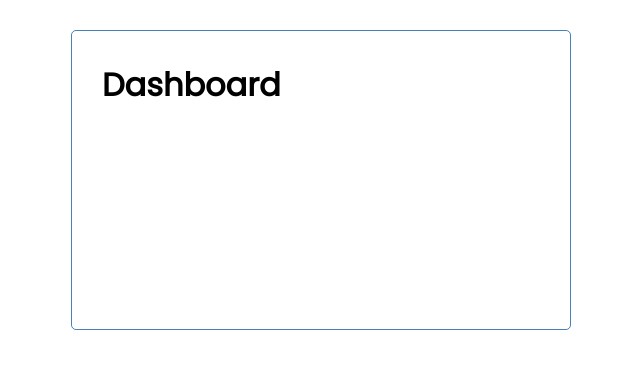
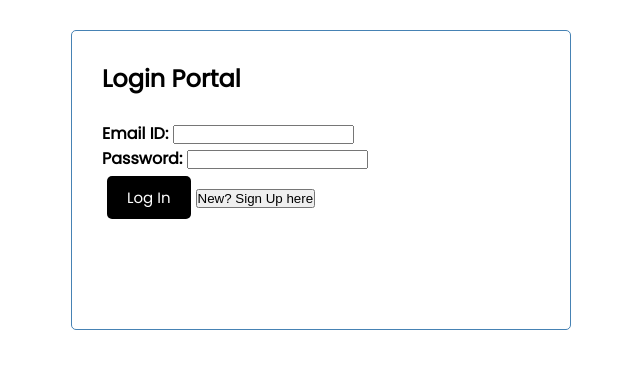
Before and after one commit to HackRx3/PS1_NudgeFudge, a React (Create React App) app in the folder packages/demo-app/: page / in a window 1280 px wide. Shown: the top 368 px of the page, without its empty margins (319-959 px from the left). Built offline with nearby package versions, Linux system fonts and the light colour scheme.

Commit message:
Fix: UI fixed

```diff
--- a/packages/demo-app/package.json
+++ b/packages/demo-app/package.json
@@ -8,7 +8,7 @@
     "@testing-library/user-event": "^13.5.0",
     "react": "^18.2.0",
     "react-dom": "^18.2.0",
-    "react-scripts": "5.0.1",
+    "react-scripts": "^2.1.3",
     "web-vitals": "^2.1.4"
   },
   "scripts": {
--- a/packages/demo-app/src/App.js
+++ b/packages/demo-app/src/App.js
@@ -1,10 +1,14 @@
+import React from 'react'
+
 import Login from "./Components/Login";
-import Signup from "./Components/Signup";
-import Dashboard from "./Components/Dashboard";
+
 function App() {
-  return <div className="Container">
-    <Dashboard />
-  </div>;
+  return (
+    <div className="Container">
+    <Login>
+    </Login>
+    </div>
+  );
 }
 
 export default App;
--- a/packages/demo-app/src/Components/Login.jsx
+++ b/packages/demo-app/src/Components/Login.jsx
@@ -1,3 +1,5 @@
+import React from 'react'
+
 const Header = () => {
   return (
     <div className="loginForm">
```
Also changed, not shown: 1 other file (tests, documents, lock files or other folders).
